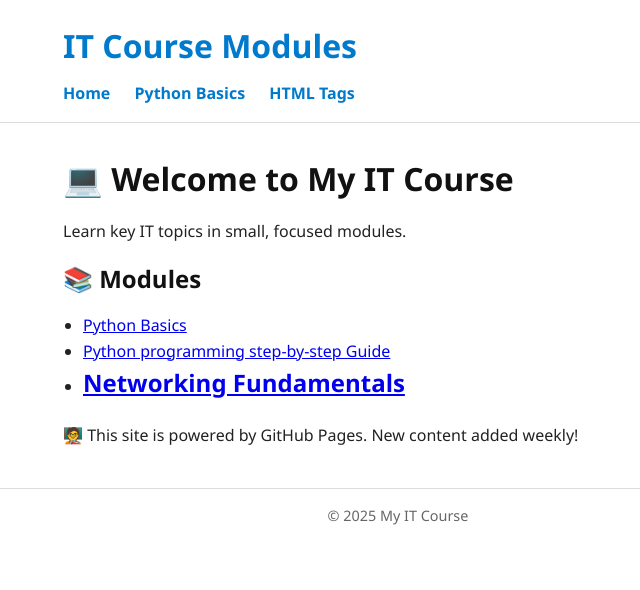
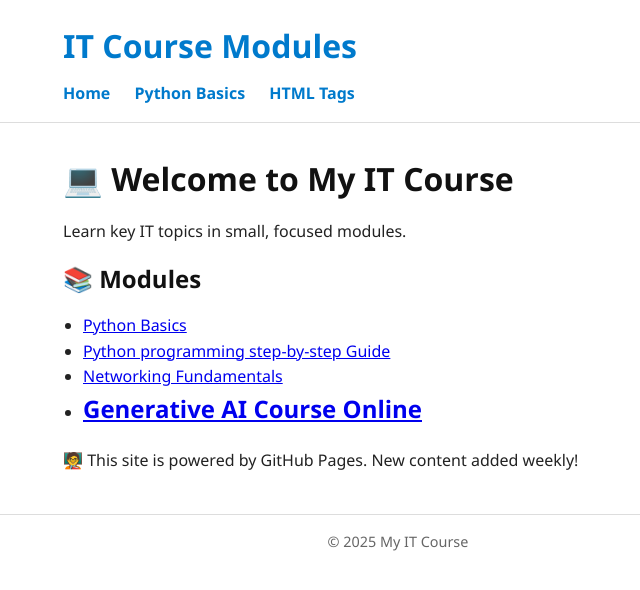
Before and after one commit to smithjackb/it-course, a Jekyll site: the page built from index.md, in a window 1280 px wide. Shown: the top 590 px of the page, without its empty margins (242-882 px from the left). Built offline with Jekyll 4.4.1, drawn with Linux system fonts in a browser that asks for light colours.

Commit message:
Update index.md

```diff
--- a/index.md
+++ b/index.md
@@ -12,6 +12,7 @@ Learn key IT topics in small, focused modules.
 - [Python Basics](python-basics.md)
 - [Python programming step-by-step Guide](https://www.igmguru.com/data-science-bi/python-training)
 - [Networking Fundamentals](networking-fundamentals.md)
+- [Generative AI Course Online](https://www.igmguru.com/machine-learning-ai/generative-ai-training)
 ---
 
 🧑‍🏫 This site is powered by GitHub Pages. New content added weekly!
```
